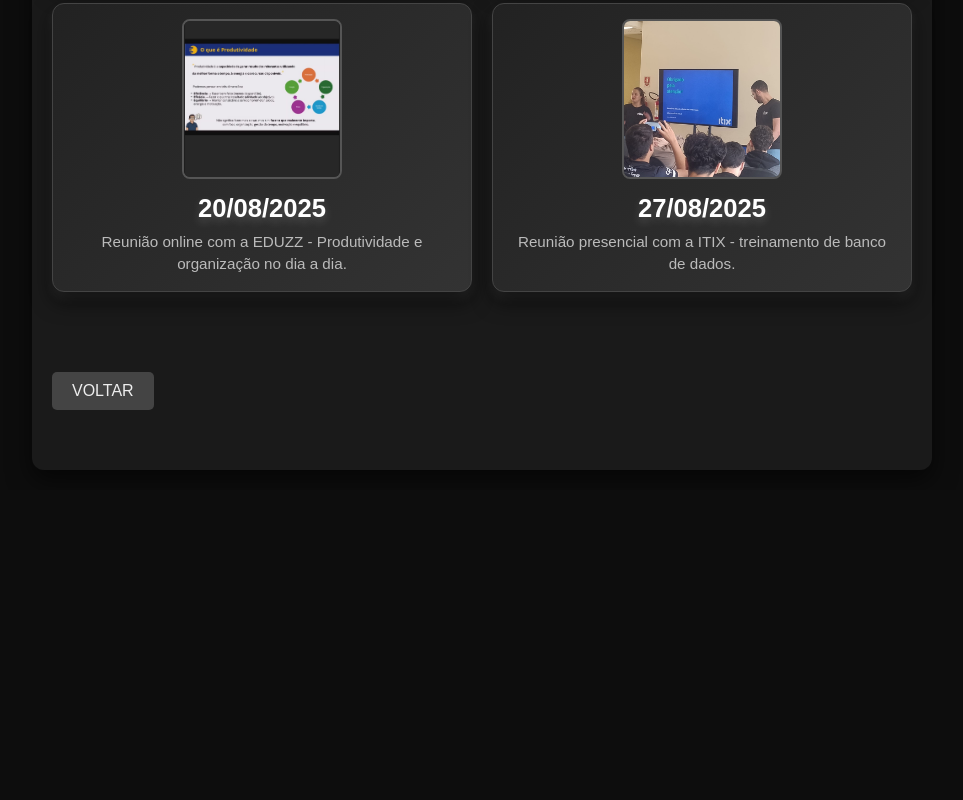
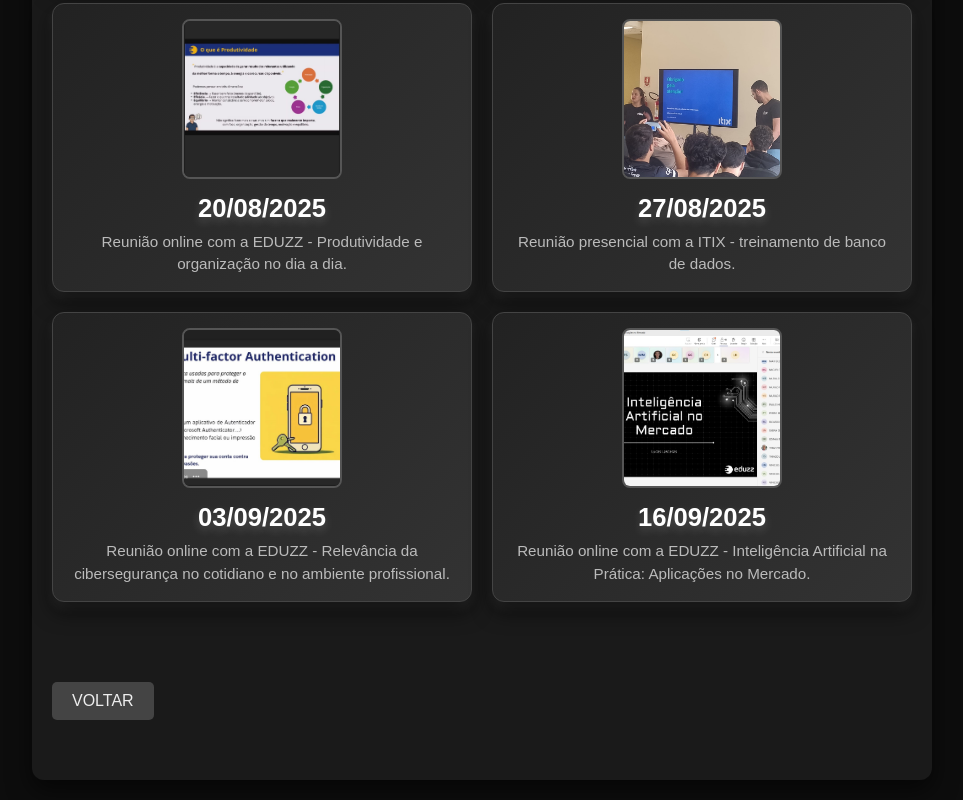
Before and after one commit to leonardoMartinsB/Portfolio-PTECH, a plain HTML site: page ptech.html in a window 1280 px wide. Shown: the part 4069-4869 px from the top of the page, without its empty margins (158-1121 px from the left). Before the commit the page ends 4559 px from the top, so only its background shows below. Drawn offline with Linux system fonts and the light colour scheme.

Commit message:
Update ptech.html

```diff
--- a/ptech.html
+++ b/ptech.html
@@ -184,6 +184,20 @@
                             <p>Reunião presencial com a ITIX -  treinamento de banco de dados.</p>
                         </div>
                     </div>
+                    <div class="activity-card">
+                        <img src="img/P-tech/03-09-25.jpeg" alt="Imagem da Atividade 2" onclick="openModal(this.src)">
+                        <div class="activity-info">
+                            <h2>03/09/2025</h2>
+                            <p>Reunião online com a EDUZZ -  Relevância da cibersegurança no cotidiano e no ambiente profissional.</p>
+                        </div>
+                    </div>
+                     <div class="activity-card">
+                        <img src="img/P-tech/16-09-25.jpeg" alt="Imagem da Atividade 2" onclick="openModal(this.src)">
+                        <div class="activity-info">
+                            <h2>16/09/2025</h2>
+                            <p>Reunião online com a EDUZZ -  Inteligência Artificial na Prática: Aplicações no Mercado.</p>
+                        </div>
+                    </div>
                 </div>
                 <a href="javascript:history.back()" class="back-btn">Voltar</a>
             </div>
```
